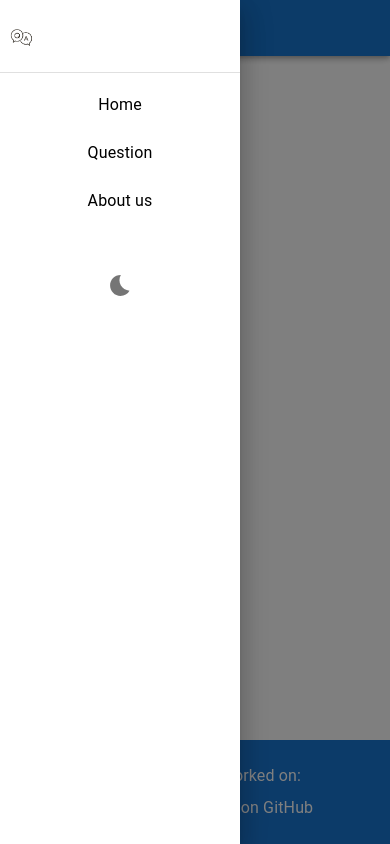
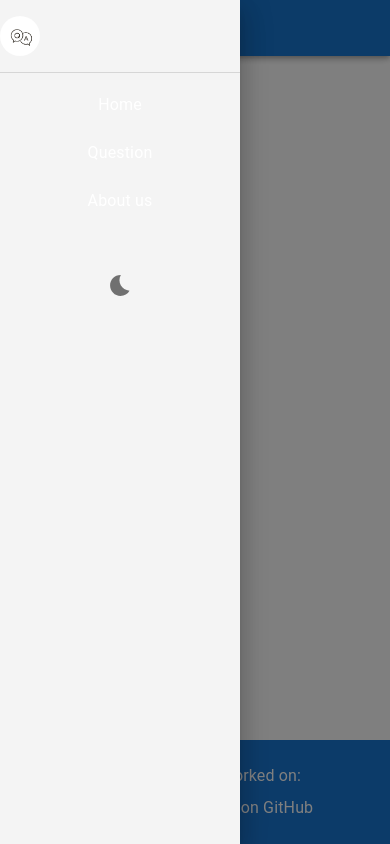
Before and after one commit to Hanie-Bp/nextjs-teamwork, a Next.js app: page / in a window 390 px wide. Both pictures are taken after a click on the button "open drawer". Built offline with nearby package versions, Linux system fonts and the light colour scheme.

Commit message:
add codes

```diff
--- a/src/app/layout.jsx
+++ b/src/app/layout.jsx
@@ -1,28 +1,12 @@
-"use client";
-import React, { useState } from "react";
-import { ThemeProvider, createTheme } from "@mui/material/styles";
-import CssBaseline from "@mui/material/CssBaseline";
+import React from "react";
 import Header from "@/components/Header";
-import { Box, Container } from "@mui/material";
+import { Box } from "@mui/material";
 import Footer from "@/components/Footer";
-import "@/app/globals.css"
+import "@/app/globals.css";
+import { ThemeProvider } from "@/themeContext";
 
 export default function RootLayout({ children }) {
-  const [mode, setMode] = useState("light");
-
-  const toggleTheme = () => {
-    setMode((prevMode) => (prevMode === "light" ? "dark" : "light"));
-  };
-
-  const theme = createTheme({
-    palette: {
-      mode,
-    },
-  });
-
   return (
-    <ThemeProvider theme={theme}>
-      <CssBaseline />
     <html lang="en">
       <body
         style={{
@@ -32,7 +16,8 @@ export default function RootLayout({ children }) {
           margin: 0,
         }}
       >
-          <Header toggleTheme={toggleTheme} mode={mode} />
+        <ThemeProvider>
+          <Header />
           <main style={{ flex: 1 }}>
             <Box
               sx={{
@@ -48,9 +33,9 @@ export default function RootLayout({ children }) {
               {children}
             </Box>
           </main>
-          <Footer mode={mode}/>
+          <Footer />
+        </ThemeProvider>
       </body>
     </html>
-    </ThemeProvider>
   );
 }
--- a/src/components/DarkMode.jsx
+++ b/src/components/DarkMode.jsx
@@ -1,33 +1,20 @@
-// "use client";
-// import React from "react";
-// import Button from "@mui/material/Button";
-
-// const DarkMode = ({ toggleTheme }) => {
-//   return (
-//     <Button variant="contained" sx={{ mt: 2 }} onClick={toggleTheme}>
-//       Toggle Mode
-//     </Button>
-//   );
-// };
-
-// export default DarkMode;
 "use client";
 import React, { useState } from "react";
 import WbSunnyIcon from "@mui/icons-material/WbSunny";
 import BedtimeIcon from "@mui/icons-material/Bedtime";
 import IconButton from "@mui/material/IconButton";
+import { useThemeContext } from "@/themeContext";
 
-const DarkMode = ({ toggleTheme }) => {
-  const [darkMode, setDarkMode] = useState(false);
+const DarkMode = () => {
+  const { isDarkMode, toggleTheme } = useThemeContext();
 
   const handleToggle = () => {
-    setDarkMode((prev) => !prev);
     toggleTheme();
   };
 
   return (
     <IconButton onClick={handleToggle} sx={{ mt: 2 }}>
-      {darkMode ? (
+      {isDarkMode ? (
         <WbSunnyIcon sx={{ fontSize: 25, color: "white" }} />
       ) : (
         <BedtimeIcon sx={{ fontSize: 25, color: " grey[800]" }} />
--- a/src/components/Footer.jsx
+++ b/src/components/Footer.jsx
@@ -1,13 +1,16 @@
+"use client";
 import React from "react";
 import { Box, Typography, Link } from "@mui/material";
 import GitHubIcon from "@mui/icons-material/GitHub";
+import {useThemeContext} from "@/themeContext";
 
-const Footer = ({mode}) => {
+const Footer = () => {
+ const { isDarkMode} = useThemeContext();
   return (
     <Box
       component="footer"
       sx={{
-        backgroundColor: `${mode === "light" ? "#1976d2" : "#156589"}`,
+        backgroundColor: `${isDarkMode ? "#0E4A84" : "#1976d2"}`,
         color: "white",
         py: 3,
         display: "flex",
--- a/src/components/Header.jsx
+++ b/src/components/Header.jsx
@@ -16,6 +16,7 @@ import Link from "next/link";
 import { usePathname } from "next/navigation";
 import DarkMode from "@/components/DarkMode";
 import { Avatar } from "@mui/material";
+import { useThemeContext } from "@/themeContext";
 
 const drawerWidth = 240;
 const links = [
@@ -24,9 +25,10 @@ const links = [
   { href: "/about", title: "About us" },
 ];
 
+function Header() {
+  const { isDarkMode } = useThemeContext();
+  // console.log(isDarkMode);
 
-
-function Header({ toggleTheme, mode }) {
   const path = usePathname();
   const [mobileOpen, setMobileOpen] = React.useState(false);
 
@@ -56,7 +58,7 @@ function Header({ toggleTheme, mode }) {
             key={item.title}
             href={item.href}
             style={{
-              color: `${mode === "light" ? "black" : "white"}`,
+              color: `${isDarkMode ? "black" : "white"}`,
               textDecoration: "none",
             }}
           >
@@ -70,7 +72,7 @@ function Header({ toggleTheme, mode }) {
       </List>
 
       <Box sx={{ mt: 2 }}>
-        <DarkMode toggleTheme={toggleTheme} />
+        <DarkMode />
       </Box>
     </Box>
   );
@@ -80,7 +82,7 @@ function Header({ toggleTheme, mode }) {
       <AppBar
         component="header"
         sx={{
-          backgroundColor: `${mode === "light" ? "#1976d2" : "#156589"}`,
+          backgroundColor: `${isDarkMode ? "#0E4A84" : "#1976d2"}`,
           position: "fixed",
         }}
         position="relative"
@@ -135,9 +137,8 @@ function Header({ toggleTheme, mode }) {
             </List>
           </Box>
 
-          {/* دکمه دارک مود فقط در دسکتاپ */}
           <Box sx={{ display: { xs: "none", sm: "block" } }}>
-            <DarkMode toggleTheme={toggleTheme} />
+            <DarkMode />
           </Box>
         </Toolbar>
       </AppBar>
--- /dev/null
+++ b/src/theme.js
@@ -0,0 +1,27 @@
+import { createTheme } from '@mui/material/styles';
+
+export const lightTheme = createTheme({
+  palette: {
+    mode: 'light',
+    primary: {
+      main: '#1976d2',
+    },
+    background: {
+      default: '#ffffff',
+      paper: '#f4f4f4',
+    },
+  },
+});
+
+export const darkTheme = createTheme({
+  palette: {
+    mode: 'dark',
+    primary: {
+      main: '#bb86fc',
+    },
+    background: {
+      default: '#121212',
+      paper: '#1e1e1e',
+    },
+  },
+});
--- /dev/null
+++ b/src/themeContext.js
@@ -0,0 +1,29 @@
+"use client";
+
+import React, { createContext, useContext, useState } from 'react';
+import { ThemeProvider as MuiThemeProvider } from '@mui/material/styles';
+import { CssBaseline } from '@mui/material';
+import { lightTheme, darkTheme } from './theme';
+
+const ThemeContext = createContext();
+
+export const ThemeProvider = ({ children }) => {
+  const [isDarkMode, setIsDarkMode] = useState(false);
+
+  const toggleTheme = () => {
+    setIsDarkMode((prevMode) => !prevMode);
+  };
+
+  const theme = isDarkMode ? darkTheme : lightTheme;
+
+  return (
+    <ThemeContext.Provider value={{ isDarkMode, toggleTheme }}>
+      <MuiThemeProvider theme={theme}>
+        <CssBaseline />
+        {children}
+      </MuiThemeProvider>
+    </ThemeContext.Provider>
+  );
+};
+
+export const useThemeContext = () => useContext(ThemeContext);
```
Lines whose indentation alone changed are shown as unchanged.
